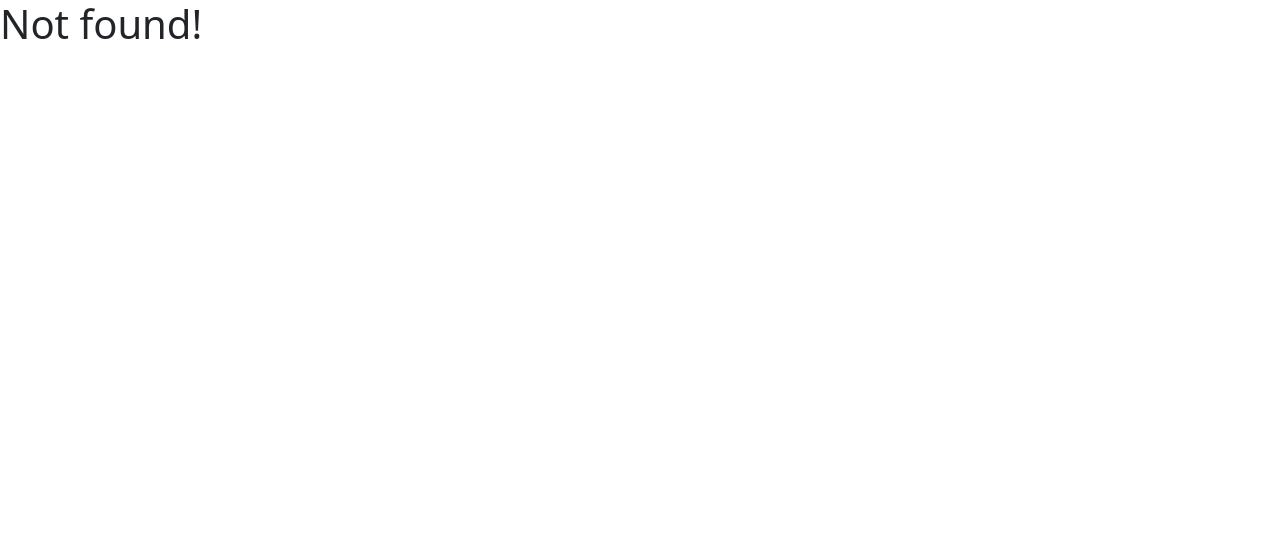
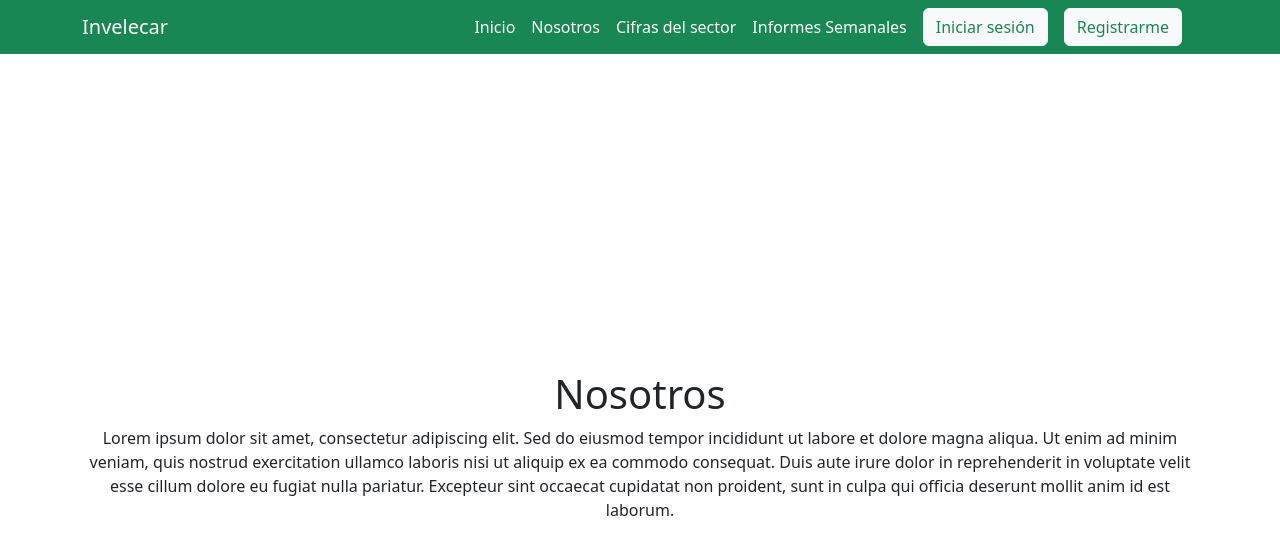
Before and after one commit to invelecar/website, a React (Vite) app: page /nosotros in a window 1280 px wide. Before the commit this address had no page. Shown: the top 554 px of the page. Built offline with nearby package versions, Linux system fonts and the light colour scheme.

Commit message:
configured navbar and new pages

```diff
--- a/src/components/Navbar.jsx
+++ b/src/components/Navbar.jsx
@@ -3,15 +3,20 @@ import { Link } from "react-router-dom";
 export const Navbar = () => {
 
 	return (
-		<nav className="navbar navbar-light bg-light">
+		<nav className="navbar navbar-light bg-success">
 			<div className="container">
-				<Link to="/">
-					<span className="navbar-brand mb-0 h1">React Boilerplate</span>
-				</Link>
-				<div className="ml-auto">
-					<Link to="/demo">
-						<button className="btn btn-primary">Check the Context in action</button>
+				<h3 className="navbar-brand mb-0 h1 text-white">Invelecar</h3>
+				<div className="ml-auto d-flex justify-content-center align-items-center">
+					<Link style={{textDecoration: "none"}} className="me-3 text-white" to="/">
+						Inicio
 					</Link>
+					<Link style={{textDecoration: "none"}} className="me-3 text-white" to="/nosotros">
+						Nosotros
+					</Link>
+					<Link style={{textDecoration: "none"}} to="/cifras-del-sector" className="me-3 text-white">Cifras del sector</Link>
+					<Link style={{textDecoration: "none"}} to="/informes" className="me-3 text-white">Informes Semanales</Link>
+					<Link to="/login" className="btn btn-light text-success me-3">Iniciar sesión</Link>
+					<Link to="/login" className="btn btn-light text-success me-3">Registrarme</Link>
 				</div>
 			</div>
 		</nav>
--- a/src/pages/DataSearch.jsx
+++ b/src/pages/DataSearch.jsx
@@ -2,6 +2,7 @@ import { useEffect, useState } from "react";
 import { Loader } from "../components/Loader";
 import YearPicker from "../components/YearPicker";
 import { Link } from "react-router-dom";
+import { Navbar } from "../components/Navbar";
 
 export const DataSearch = () => {
 
@@ -265,13 +266,11 @@ export const DataSearch = () => {
 
     return (
         <div className="vh-100 align-items-center">
+            <Navbar />
             <Loader visible={loader} />
             <div className="row">
-                <div className="col-md-8 text-end d-flex justify-content-end align-content-end">
-                    <h1 className="text-center mt-5">Buscador de datos</h1>
-                </div>
-                <div className="col-md-4 text-center">
-                    <Link to="/login" className="btn btn-primary mt-5">Iniciar sesión</Link>
+                <div className="col-md-12  d-flex justify-content-center align-items-center flex-column">
+                    <h1 className="text-center mt-5">Cifras del sector</h1>
                 </div>
             </div>
             <div className="row px-5">
@@ -385,7 +384,7 @@ export const DataSearch = () => {
                     </div>
                 </div>
             </div>
-            <h2 className="text-center mt-5">Opción 1</h2>
+            <h2 className="text-center mt-5">Resultados anuales ordenados por año</h2>
             {areFiltersApplied && (
                 <div className="container border border-2 px-3 mt-5 rounded-3">
                     <nav>
@@ -435,7 +434,7 @@ export const DataSearch = () => {
                 </div>
 
             )}
-            <h2 className="text-center mt-5">Opción 2</h2>
+            <h2 className="text-center mt-5">Resultados anuales ordenados según el indicador</h2>
             <div className="container border border-2 px-3 mt-5 rounded-3">
                 <div style={{ overflowX: "auto" }}>
                     <table className="table table-striped second-table">
--- a/src/pages/Home.jsx
+++ b/src/pages/Home.jsx
@@ -1,16 +1,20 @@
 import rigoImageUrl from "../assets/img/rigo-baby.jpg";
 import useGlobalReducer from "../hooks/useGlobalReducer.jsx";
+import { Navbar } from "../components/Navbar.jsx";
 
 export const Home = () => {
 
 	const { store, dispatch } = useGlobalReducer()
 
 	return (
-		<div className="text-center mt-5">
-			<h1>Hello Rigo!!</h1>
-			<p>
-				<img src={rigoImageUrl} />
-			</p>
+		<div>
+			<Navbar />
+			<div className="text-center vh-100 d-flex flex-column justify-content-center">
+				<h1>Bienvenido a invelecar!!</h1>
+				<p>
+					Losem ipsum dolor sit amet, consectetur adipiscing elit. Sed do eiusmod tempor incididunt ut labore et dolore magna aliqua. Ut enim ad minim veniam, quis nostrud exercitation ullamco laboris nisi ut aliquip ex ea commodo consequat. Duis aute irure dolor in reprehenderit in voluptate velit esse cillum dolore eu fugiat nulla pariatur. Excepteur sint occaecat cupidatat non proident, sunt in culpa qui officia deserunt mollit anim id est laborum.
+				</p>
+			</div>
 		</div>
 	);
 };
--- /dev/null
+++ b/src/pages/Informes.jsx
@@ -0,0 +1,16 @@
+import { Navbar } from "../components/Navbar.jsx";
+
+
+export const Informes = () => {
+    return (
+        <div>
+            <Navbar />
+            <div className="container vh-100 d-flex flex-column justify-content-center">
+                <h1 className="text-center">Informes</h1>
+                <p className="text-center">
+                    Lorem ipsum dolor sit amet, consectetur adipiscing elit. Sed do eiusmod tempor incididunt ut labore et dolore magna aliqua. Ut enim ad minim veniam, quis nostrud exercitation ullamco laboris nisi ut aliquip ex ea commodo consequat. Duis aute irure dolor in reprehenderit in voluptate velit esse cillum dolore eu fugiat nulla pariatur. Excepteur sint occaecat cupidatat non proident, sunt in culpa qui officia deserunt mollit anim id est laborum.
+                </p>
+            </div>
+        </div>
+    );
+}
--- /dev/null
+++ b/src/pages/Nosotros.jsx
@@ -0,0 +1,16 @@
+import { Navbar } from "../components/Navbar.jsx";
+
+
+export const Nosotros = () => {
+    return (
+        <div>
+            <Navbar />
+            <div className="container vh-100 d-flex flex-column justify-content-center">
+                <h1 className="text-center">Nosotros</h1>
+                <p className="text-center">
+                    Lorem ipsum dolor sit amet, consectetur adipiscing elit. Sed do eiusmod tempor incididunt ut labore et dolore magna aliqua. Ut enim ad minim veniam, quis nostrud exercitation ullamco laboris nisi ut aliquip ex ea commodo consequat. Duis aute irure dolor in reprehenderit in voluptate velit esse cillum dolore eu fugiat nulla pariatur. Excepteur sint occaecat cupidatat non proident, sunt in culpa qui officia deserunt mollit anim id est laborum.
+                </p>
+            </div>
+        </div>
+    );
+}
--- a/src/routes.jsx
+++ b/src/routes.jsx
@@ -12,6 +12,8 @@ import { Demo } from "./pages/Demo";
 import { DataSearch } from "./pages/DataSearch";
 import { Login } from "./pages/login";
 import { Dashboard } from "./pages/Dashboard";
+import { Nosotros } from "./pages/Nosotros";
+import { Informes } from "./pages/Informes";
 
 export const router = createBrowserRouter(
     createRoutesFromElements(
@@ -25,7 +27,10 @@ export const router = createBrowserRouter(
       <Route path="/" element={<Layout />} errorElement={<h1>Not found!</h1>} >
 
         {/* Nested Routes: Defines sub-routes within the BaseHome component. */}
-        <Route path= "/" element={<DataSearch />} />
+        <Route path= "/" element={<Home />} />
+        <Route path= "/cifras-del-sector" element={<DataSearch />} />
+        <Route path= "/nosotros" element={<Nosotros />} />
+        <Route path= "/informes" element={<Informes />} />
         <Route path="/login" element={<Login />} />
         <Route path="/dashboard" element={<Dashboard />} />
       </Route>
```
Also changed, not shown: src/pages/Signup.jsx (added, +57 -0 lines).
